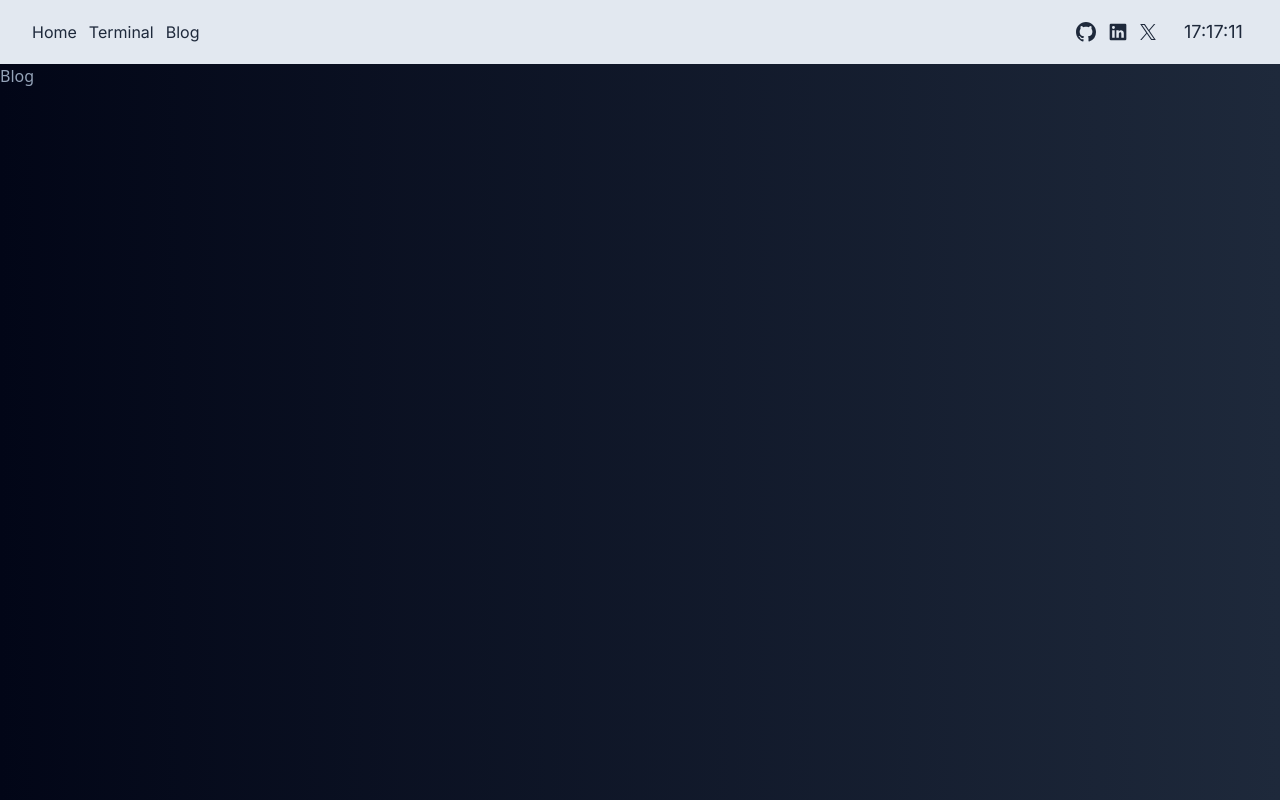
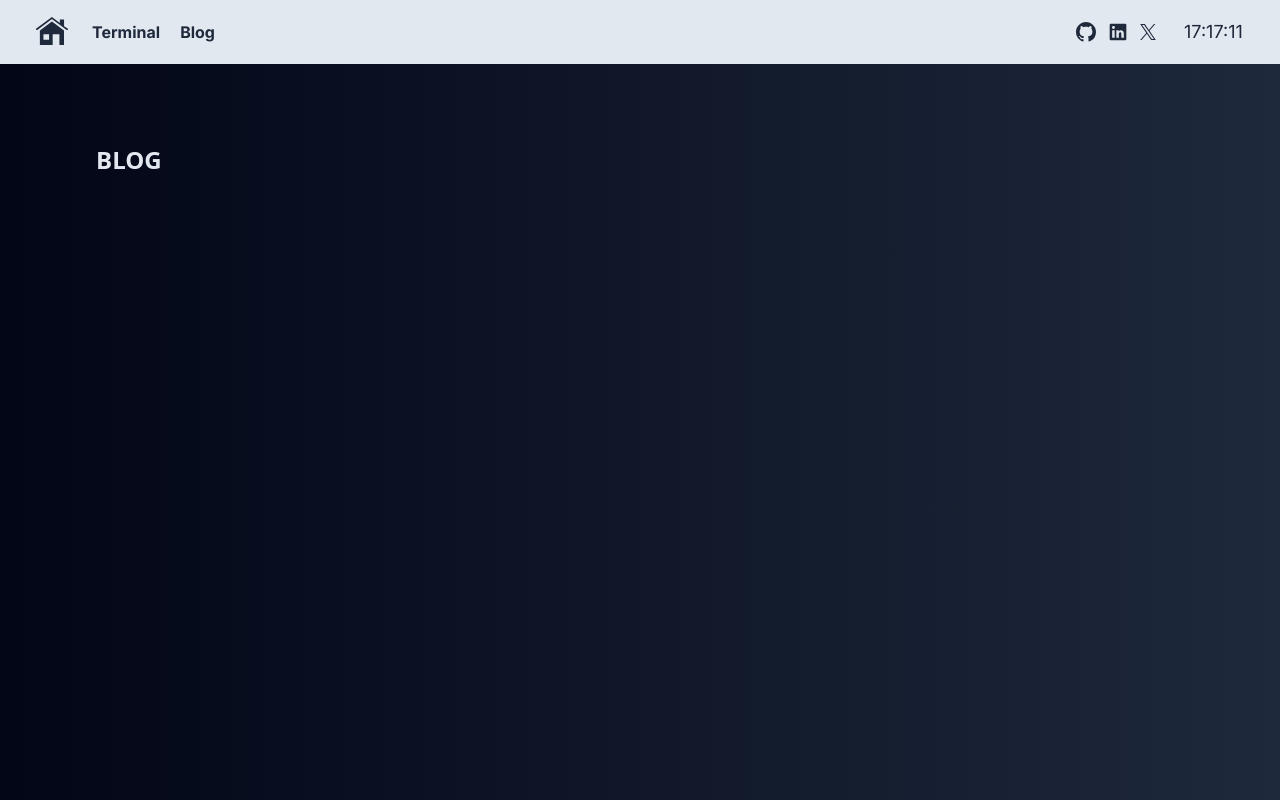
Before and after one commit to bryborge/portfolio, a Next.js app: page /blog in a window 1280 px wide. Shown: the top 800 px of the page. Built offline with nearby package versions, Linux system fonts and the light colour scheme.

Commit message:
don't show footer on terminal app

```diff
--- a/app/blog/page.tsx
+++ b/app/blog/page.tsx
@@ -1,7 +1,15 @@
 const Blog = () => {
   return (
-    <main>
-      <h1>Blog</h1>
+    <main className="mx-auto min-h-screen font-sans">
+      <div className="mx-auto max-w-screen-xl lg:flex lg:justify-between lg:gap-4 mb-auto">
+        <div className="width-full">
+          <div className="px-12 py-12 md:py-20 lg:px-24 font-sans">
+            <h3 className="text-xl md:text-2xl font-bold leading-snug text-slate-200 mb-4 uppercase">
+              Blog
+            </h3>
+          </div>
+        </div>
+      </div>
     </main>
   );
 }
--- a/app/components/Toolbar/index.tsx
+++ b/app/components/Toolbar/index.tsx
@@ -1,27 +1,27 @@
-// import Image from 'next/image';
+import Image from 'next/image';
 import Link from 'next/link';
 // import blogIcon from './blog-icon.svg';
-// import homeIcon from './home-icon.svg';
+import homeIcon from './home-icon.svg';
 // import terminalIcon from './terminal-icon.svg';
 import Socials from '../Socials';
 import Clock from './Clock';
 
 const Toolbar: React.FC = () => {
   return (
-    <div className="bg-slate-200 text-slate-800 h-16 w-auto flex flex-row justify-between items-center absolute sticky top-0 z-50">
-      <div>
+    <nav className="bg-slate-200 text-slate-800 h-16 w-auto flex flex-row justify-between items-center absolute sticky top-0 z-50">
+      <div className="flex flex-row items-center">
         <Link href="/">
-          <button className="ml-8 hover:bg-slate-300 rounded" type="button">
-            {/* <Image
+          <button className="ml-8 mr-3 h-10 w-10 p-1 hover:bg-slate-300 rounded" type="button">
+            <Image
               className="cursor-pointer"
               src={homeIcon}
               alt="Home"
-            /> */}
-            <span>Home</span>
+            />
           </button>
         </Link>
+
         <Link href="/terminal">
-          <button className="ml-3 hover:bg-slate-300 rounded" type="button">
+          <button className="p-2 hover:bg-slate-300 rounded font-bold" type="button">
             {/* <Image
               className="cursor-pointer"
               src={terminalIcon}
@@ -30,8 +30,9 @@ const Toolbar: React.FC = () => {
             <span>Terminal</span>
           </button>
         </Link>
+
         <Link href="/blog">
-          <button className="ml-3 hover:bg-slate-300 rounded" type="button">
+          <button className="ml-1 p-2 hover:bg-slate-300 rounded font-bold" type="button">
             {/* <Image
               className="cursor-pointer"
               src={blogIcon}
@@ -48,7 +49,7 @@ const Toolbar: React.FC = () => {
         </div>
         <Clock />
       </div>
-    </div>
+    </nav>
   );
 }
 
--- a/app/layout.tsx
+++ b/app/layout.tsx
@@ -30,10 +30,7 @@ export default function RootLayout({
     <html lang="en">
       <body className={`${inter.className} selection:bg-violet-300 selection:text-violet-900 bg-gradient-to-r from-slate-950 to-slate-800 text-slate-400 antialiased`}>
         <Toolbar />
-        {/* onTerminalAppClick={handleTerminalToggle} */}
-        <main className="mx-auto min-h-screen font-sans">
-          {children}
-        </main>
+        {children}
         <Footer />
       </body>
     </html>
--- a/app/terminal/page.tsx
+++ b/app/terminal/page.tsx
@@ -4,6 +4,7 @@ import { useRouter } from 'next/navigation';
 import { useState, useEffect, useRef } from "react";
 import * as constants from './constants';
 
+// TODO: Clean this up with a utility class
 const Terminal: React.FC = () => {
   // State
   const [input, setInput] = useState('');
@@ -96,7 +97,8 @@ const Terminal: React.FC = () => {
 
   // TODO: Variablize resume link url
   return (
-    <div className="bg-black text-green-500 p-5 font-mono w-full min-h-screen mx-auto">
+    <main className="mx-auto min-h-screen font-sans absolute w-full">
+      <div className="bg-black text-green-500 p-5 font-mono min-h-screen mx-auto">
         <div className=" mb-4 overflow-scroll whitespace-nowrap">
           { output.map((line, index) => (
             <div key={index}>{line}</div>
@@ -120,6 +122,7 @@ const Terminal: React.FC = () => {
           Download Resume
         </a>
       </div>
+    </main>
   );
 };
 
```
Also changed, not shown: app/components/Toolbar/home-icon.svg. Lines whose indentation alone changed are shown as unchanged.
